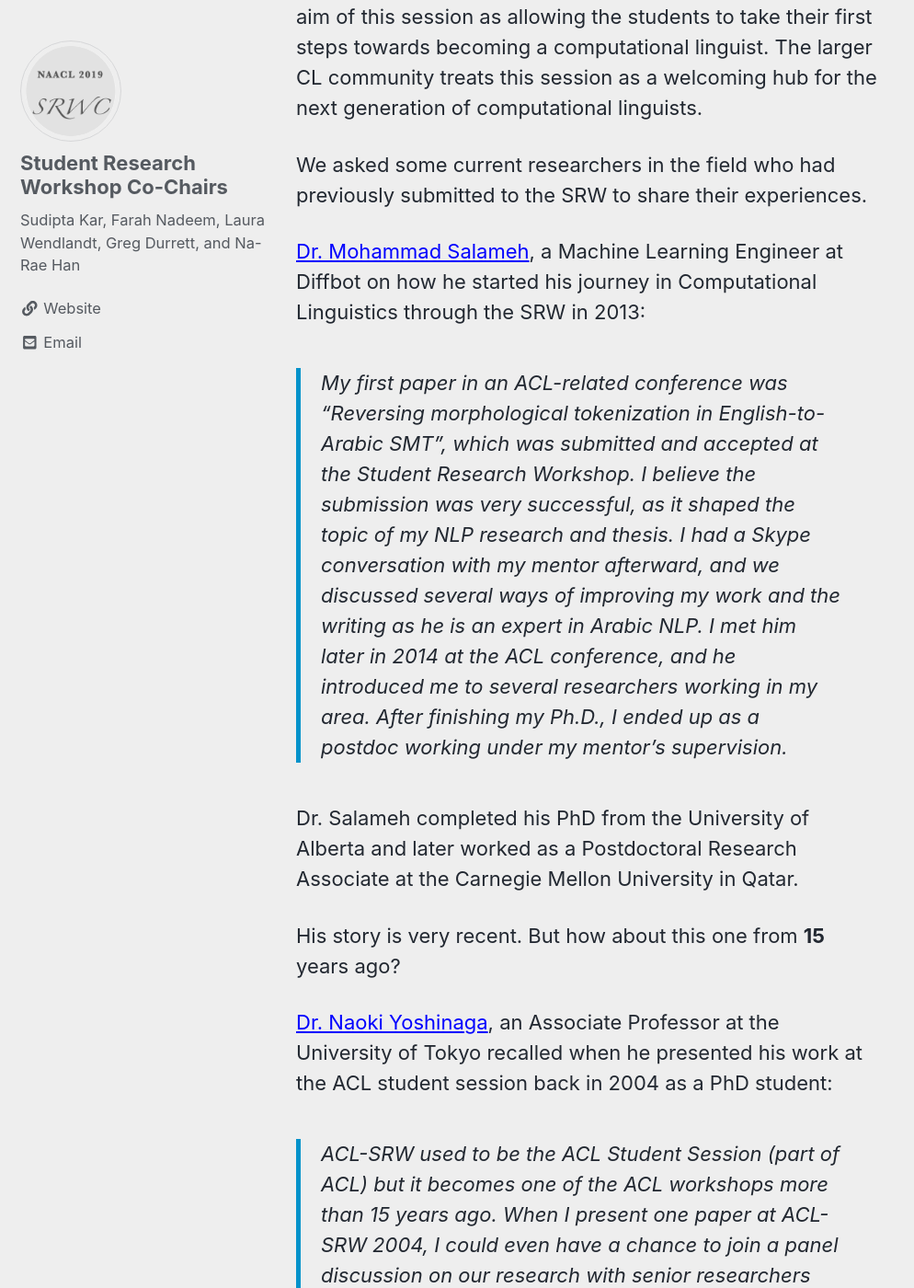
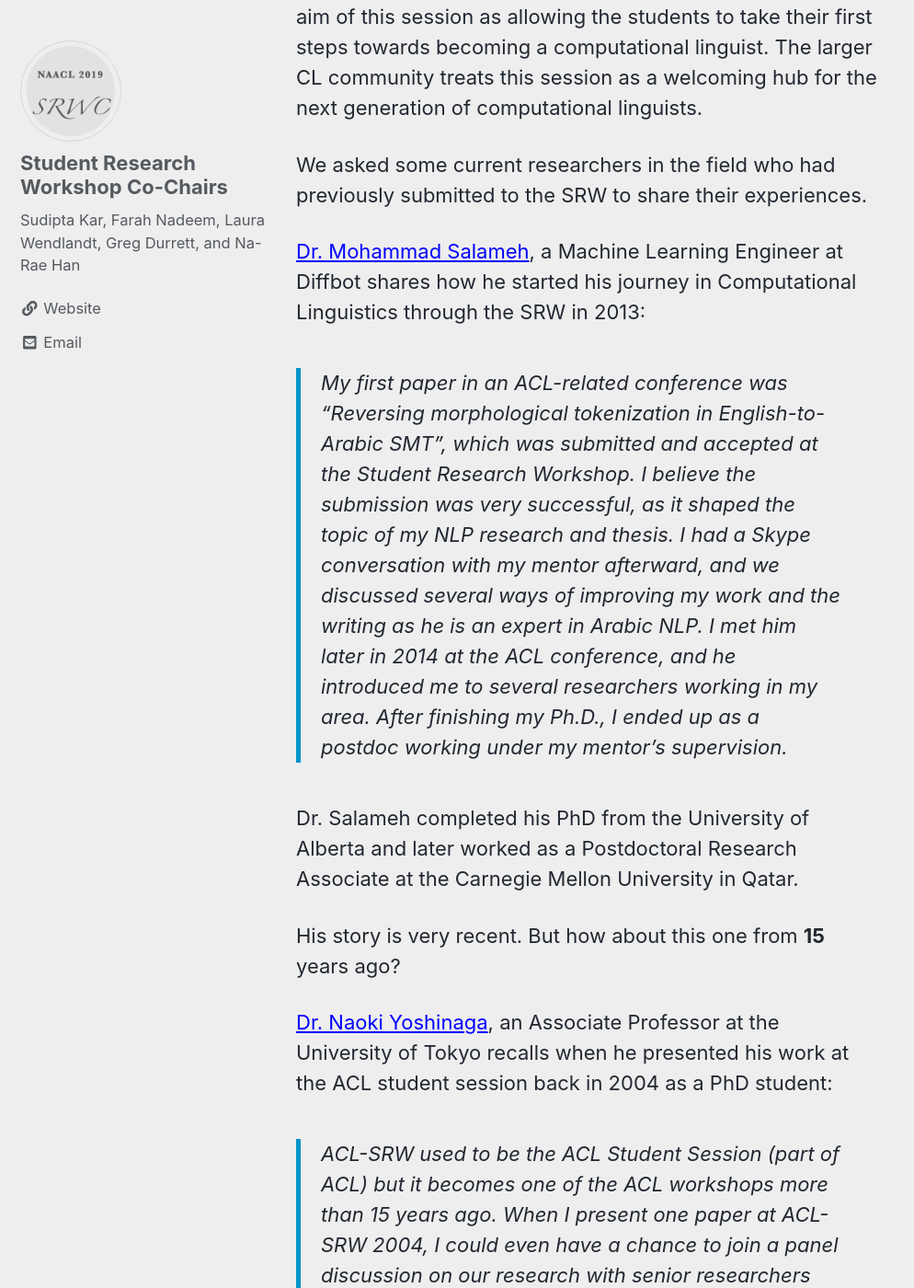
Before and after one commit to naacl-org/naacl-2021-website, a Jekyll site: the page built from _posts/2019-01-15-spotlight-on-srw.md, in a window 1280 px wide and 1400 px high, scrolled down 906 px. Shown: the whole window at 92% size, without its empty margins (0-994 px from the left). Built offline with Jekyll 4.4.1, drawn with Linux system fonts in a browser that asks for light colours; nearby versions of some CDN libraries; comment, search, counter and statistics services are not loaded; some of the changed text lies outside the part shown.

Commit message:
Fix tenses

```diff
--- a/_posts/2019-01-15-spotlight-on-srw.md
+++ b/_posts/2019-01-15-spotlight-on-srw.md
@@ -16,7 +16,7 @@ One of the most popular sessions of *ACL conferences is the Student Research Wor
 
 We asked some current researchers in the field who had previously submitted to the SRW to share their experiences.
 
-[Dr. Mohammad Salameh](https://www.linkedin.com/in/mohammadsalameh/), a Machine Learning Engineer at Diffbot on how he started his journey in Computational Linguistics through the SRW in 2013:
+[Dr. Mohammad Salameh](https://www.linkedin.com/in/mohammadsalameh/), a Machine Learning Engineer at Diffbot shares how he started his journey in Computational Linguistics through the SRW in 2013:
 
 > My first paper in an ACL-related conference was “Reversing morphological tokenization in English-to-Arabic SMT”, which
   was submitted and accepted at the Student Research Workshop. I believe the submission was very successful, as it shaped
@@ -29,7 +29,7 @@ Dr. Salameh completed his PhD from the University of Alberta and later worked as
 
 His story is very recent. But how about this one from __15__ years ago?
 
-[Dr. Naoki Yoshinaga](http://www.tkl.iis.u-tokyo.ac.jp/~ynaga/index.en.html), an Associate Professor at the University of Tokyo recalled when he presented his work at the ACL student session back in 2004 as a PhD student:
+[Dr. Naoki Yoshinaga](http://www.tkl.iis.u-tokyo.ac.jp/~ynaga/index.en.html), an Associate Professor at the University of Tokyo recalls when he presented his work at the ACL student session back in 2004 as a PhD student:
 
 > ACL-SRW used to be the ACL Student Session (part of ACL) but it becomes
    one of the ACL workshops more than 15 years ago. When I present one paper at ACL-SRW 2004,
@@ -54,7 +54,7 @@ school: The National Institute of Astrophysics, Optics and Electronics. It was t
 provided by the ACL organization that I was able to attend, and I remain to this day, very grateful for that opportunity.
 
 Many years later, this student is not only still a part of the CL community, but she is actually serving as a program co-chair of
-_this conference_! [Dr. Thamar Solorio](http://solorio.uh.edu), who is now an Associate Professor at the University of Houston adds further:
+_this conference_! [Dr. Thamar Solorio](http://solorio.uh.edu), who is now an Associate Professor at the University of Houston further adds:
 
 > Attending ACL 2005 had a long lasting impact on my career path. Before attending ACL that year, I’ve
 presented a paper at COLING in 2004, and another one at CICLing 2004, but for some reason it was until I attended ACL
@@ -81,7 +81,7 @@ The NLP community has grown by leaps and bounds and participation in the student
 
 ![Accepted papers over time](/assets/images/srw-blog/plot_year_papers.png)
 
-The list of topics of the papers accepted in the SRW is also interesting. According to Prof. Yoshinaga,
+The list of topics of the papers accepted in the SRW is also interesting. According to Prof. Yoshinaga:
 
 > ACL-SRW papers are sometimes more exciting than ACL ones. ACL-SRW can accept ongoing research with new or unconventional goals or approaches ... The accepted papers are some times more exciting to me.
 
```
Also changed, not shown: other parts of _posts/2019-01-15-spotlight-on-srw.md (+4 -4 lines).
